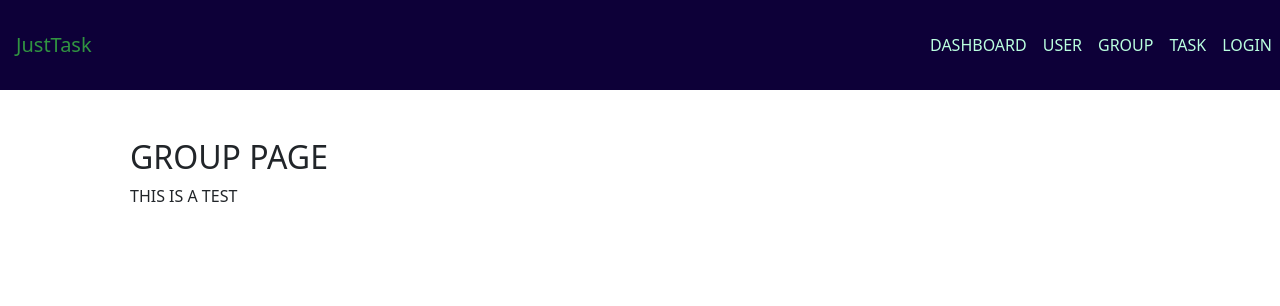
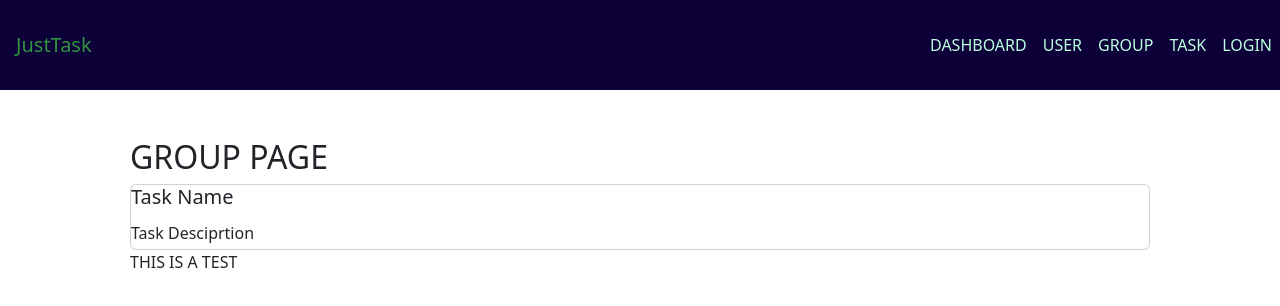
Before and after one commit to lailiel/JustTask, a React (Vite) app in the folder client/: page /group in a window 1280 px wide. Shown: the top 306 px of the page. Built offline with nearby package versions, Linux system fonts and the light colour scheme.

Commit message:
tast card component created

```diff
--- a/client/src/App.jsx
+++ b/client/src/App.jsx
@@ -3,7 +3,6 @@ import './App.css'
 import { Outlet, useLocation } from 'react-router-dom'
 import { CSSTransition, TransitionGroup } from 'react-transition-group'
 import Nav from './components/nav'
-// import Footer from './components/'
 import routes from './main'
 import Container from 'react-bootstrap/Container'
 
@@ -35,7 +34,6 @@ function App() {
           </CSSTransition>
         </TransitionGroup>
       </Container>
-      {/* <Footer/> */}
     </>
   )
 }
--- a/client/src/components/TaskCard.jsx
+++ b/client/src/components/TaskCard.jsx
@@ -1,35 +1,37 @@
+import { Container, Card, Col, Row } from "react-bootstrap/";
 
-import { Container, Card, Col, Row } from 'react-bootstrap/'
+export default function TaskComponent() {
+  return (
+    <Row className="g-5">
+        <Col >
+          <Card id="task-card" style={{ height: "100%" }}>
+            <Card.Title className="task-card-title">
+              <a id="task-card-a" >
+                Task Name
+              </a>
+            </Card.Title>
+            <Card.Text id="task-card-text" className="my-1">
+              Task Desciprtion
+            </Card.Text>
+          </Card>
+        </Col>
 
-export default function FooterComponent() {
 
-    return (
-    <Row xs={1} sm={2} md={2} lg={3} className="g-5">
-        {projects.map(project => (
-        <Col key={project.id}>
-        <Card id='project-card' style={{height:'100%', aspectRatio: "3x2"}}  >
-            <Card.Img id='card-image' style={{height:'100%', objectFit: 'cover'}} src={project.image} alt='Project Image' />
-            <Card.ImgOverlay id='card-overlay' className='p-4'>
-                <Card.Title className='project-card-title'>
-                    <a id='project-card-a'href={project.link}>
-                        {project.name}
-                    </a>
-                </Card.Title>
-                <Card.Text id='project-card-text' className='my-1'>
-                    {project.skillsUsed}
-                </Card.Text>
-                <a href={project.gitLink} id='project-card-github' >
-                        <Card.Img  className='justify-content-flex-end'
-                            style={{width:'1.1em', height:'1.1em'}}
-                            src={githubLogo} atl="Github Logo">
-                        </Card.Img>
-                    </a>
-            </Card.ImgOverlay>
 
-        </Card>
+      {/* {tasks.map((tasks) => (
+        <Col key={task.id}>
+          <Card id="task-card" style={{ height: "100%" }}>
+            <Card.Title className="task-card-title">
+              <a id="task-card-a" href={task.link}>
+                {task.name}
+              </a>
+            </Card.Title>
+            <Card.Text id="task-card-text" className="my-1">
+              {task.description}
+            </Card.Text>
+          </Card>
         </Col>
-        ))}
-
+      ))} */}
     </Row>
-        );
-    }
+  );
+}
--- a/client/src/pages/DashboardPage.jsx
+++ b/client/src/pages/DashboardPage.jsx
@@ -1,4 +1,5 @@
 import Container from "react-bootstrap/Container";
+import TaskComponent from "../components/TaskCard";
 
 export default function AboutPage() {
   return (
@@ -6,6 +7,7 @@ export default function AboutPage() {
       <div className="">
         <h2>DASHBOARD</h2>
       </div>
+      <TaskComponent/>
 
       <div id='home-text'>
         <p>THIS IS A TEST</p>
--- a/client/src/pages/GroupPage.jsx
+++ b/client/src/pages/GroupPage.jsx
@@ -1,4 +1,5 @@
 import Container from "react-bootstrap/Container";
+import TaskComponent from '../components/TaskCard'
 
 export default function AboutPage() {
   return (
@@ -6,7 +7,7 @@ export default function AboutPage() {
       <div className="">
         <h2>GROUP PAGE</h2>
       </div>
-
+      <TaskComponent/>
       <div id='home-text'>
         <p>THIS IS A TEST</p>
 
--- a/client/src/pages/HomePage.jsx
+++ b/client/src/pages/HomePage.jsx
@@ -1,4 +1,5 @@
 import Container from "react-bootstrap/Container";
+import TaskComponent from '../components/TaskCard'
 
 export default function AboutPage() {
   return (
@@ -6,6 +7,7 @@ export default function AboutPage() {
       <div className="">
         <h2>HOMEPAGE</h2>
       </div>
+      <TaskComponent/>
 
       <div id='home-text'>
         <p>THIS IS A TEST</p>
```
Also changed, not shown: client/src/components/Footer.jsx (deleted, +0 -20 lines), client/src/pages/UserPage.jsx (line endings or trailing spaces).
